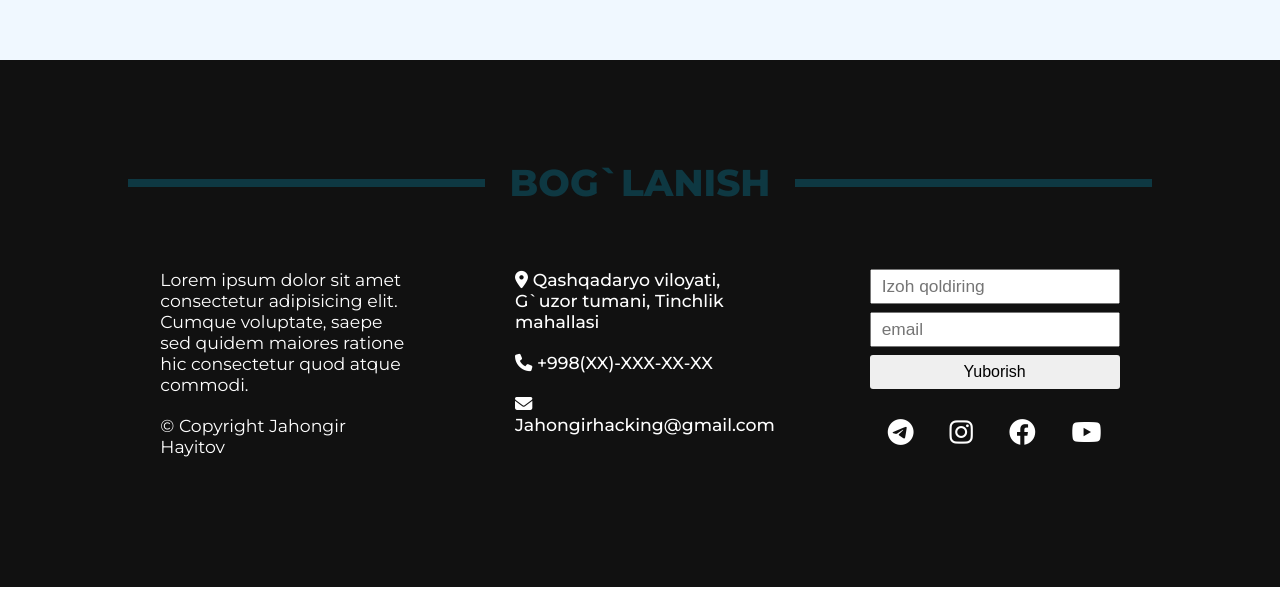
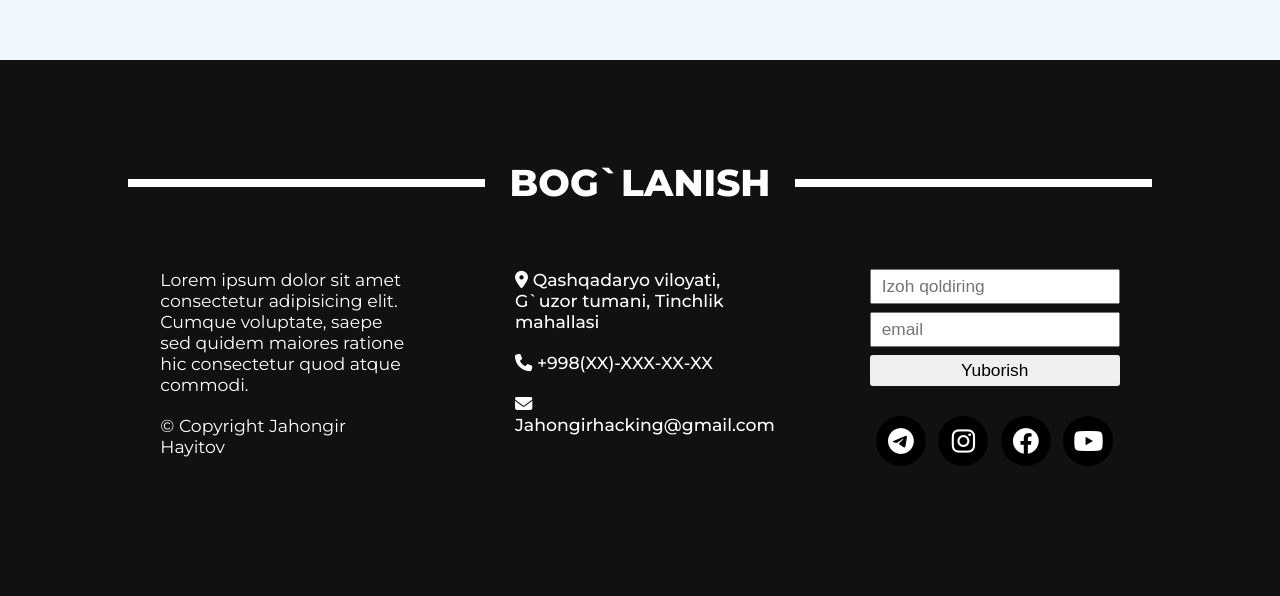
Before and after one commit to Jahongirhacking/MoorfoTech, a React (Vite) app: page / in a window 1280 px wide. Shown: the part 3339-3935 px from the top of the page. Built offline with nearby package versions, Linux system fonts and the light colour scheme; a web font is replaced by a local one.

Commit message:
documents and footer added

```diff
--- a/src/App.scss
+++ b/src/App.scss
@@ -321,6 +321,10 @@
 
 /* DOCUMENTS */
 .documents {
+  &:hover {
+    box-shadow: 0 0 6px var(--primary-shadow-color);
+  }
+
   .documents__list {
     display: flex;
     flex-direction: column;
@@ -342,19 +346,11 @@
     background: linear-gradient(315deg, #cacaca, #f0f0f0);
     box-shadow: -8px -8px 16px #bebebe, 8px 8px 16px #ffffff;
 
-    &:hover {
-      box-shadow: 0 0 6px var(--primary-shadow-color);
-    }
-  }
-
-  .documents__btn:active {
-    transform: scale(1.02);
-  }
-
     .documents__caption {
       white-space: nowrap;
       text-overflow: ellipsis;
       overflow: hidden;
+    }
   }
 }
 
@@ -379,9 +375,8 @@
   background-color: rgb(17, 17, 17);
   font-size: 12pt;
   padding-bottom: 130px;
-}
 
-.contact * {
+  * {
     color: var(--text-color);
   }
 
@@ -398,7 +393,6 @@
     flex-wrap: wrap;
     justify-content: space-around;
     gap: 40px;
-}
 
     .contact__address-item {
       display: flex;
@@ -407,15 +401,13 @@
       width: 250px;
       font-size: 13pt;
       text-align: left;
-}
 
       .contact__form {
         display: flex;
         flex-direction: column;
         gap: 8px;
-}
 
-.contact__form * {
+        * {
           color: black;
           font-size: 13pt;
           padding: 5px 10px;
@@ -425,10 +417,36 @@
           background-color: var(--primary-blur-bgcolor);
           color: var(--text-color);
         }
+      }
 
       .contact__social-links {
         display: flex;
         justify-content: space-around;
         align-items: center;
         margin-top: 10px;
+        a {
+          background-color: black;
+          width: 50px;
+          height: 50px;
+          display: flex;
+          align-items: center;
+          justify-content: center;
+          border-radius: 50%;
+          transition: 0.4s ease;
+
+          .fa_icon {
+            color: var(--text-color);
           }
+
+          &:hover {
+            background-color: var(--text-color);
+
+            .fa_icon {
+              color: black;
+            }
+          }
+        }
+      }
+    }
+  }
+}
```
Lines whose indentation alone changed are shown as unchanged.
